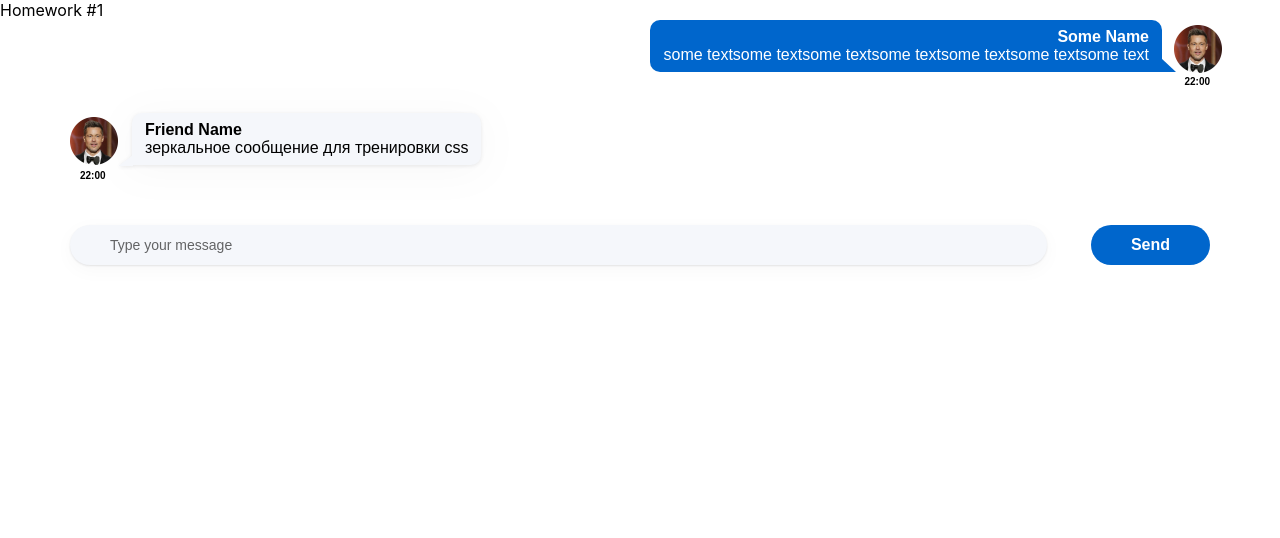
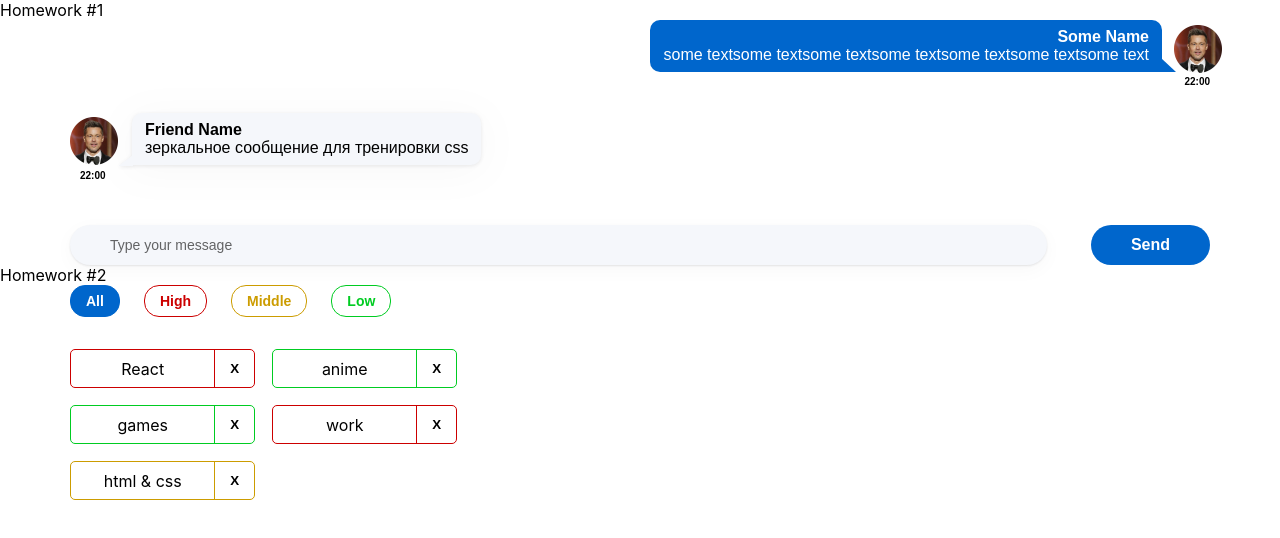
Before and after one commit to VladSkij/Homework-second_sprint, a React (Create React App) app: page / in a window 1280 px wide. Shown: the top 538 px of the page. Built offline with nearby package versions, Linux system fonts and the light colour scheme.

Commit message:
Sprint_2 Homework_1

```diff
--- a/src/s1-main/App.tsx
+++ b/src/s1-main/App.tsx
@@ -1,20 +1,21 @@
 import React from 'react'
 import s from './App.module.css'
 import HW1 from '../s2-homeworks/hw01/HW1'
+import HW2 from "../s2-homeworks/hw02/HW2";
 
 function App() {
     return (
         <div className={s.App}>
             <HW1/>
             {/*раскомментировать по ходу выполнения*/}
-            {/*<HW2/>*/}
+            <HW2/>
             {/*<HW3/>*/}
             {/*<HW4/>*/}
 
             {/*при выполнении дз 5 и более - закомментировать здесь дз 1-4, так как они есть внутри дз 5*/}
             {/*<HW5/>*/}
         </div>
-    )
+    );
 }
 
 export default App
--- a/src/s2-homeworks/hw02/HW2.tsx
+++ b/src/s2-homeworks/hw02/HW2.tsx
@@ -17,16 +17,16 @@ import s2 from '../../s1-main/App.module.css'
 * */
 
 // types
-export type AffairPriorityType = any // need to fix any
+export type AffairPriorityType = "high"|"low"|"middle"// need to fix any
 export type AffairType = {
-    _id: any // need to fix any
-    name: any // need to fix any
+    _id: number // need to fix any
+    name: string // need to fix any
     priority: AffairPriorityType
 }
 export type FilterType = 'all' | AffairPriorityType
 
 // constants
-const defaultAffairs: any = [ // need to fix any
+const defaultAffairs: AffairType[] = [ // need to fix any
     {_id: 1, name: 'React', priority: 'high'}, // студенты могут изменить содержимое name и количество элементов в массиве, ...priority не менять!
     {_id: 2, name: 'anime', priority: 'low'},
     {_id: 3, name: 'games', priority: 'low'},
@@ -35,23 +35,24 @@ const defaultAffairs: any = [ // need to fix any
 ]
 
 // pure helper functions
-export const filterAffairs = (affairs: any, filter: any): any => { // need to fix any
+export const filterAffairs = (affairs: AffairType[], filter: FilterType): AffairType[] => { // need to fix any
+    if(filter==="all")return affairs
+    return affairs.filter(a=>a.priority===filter) // need to fix
+}
+export const deleteAffair = (affairs: AffairType[], _id: AffairType["_id"]): any => { // need to fix any
 
-
-    return affairs // need to fix
-}
-export const deleteAffair = (affairs: any, _id: any): any => { // need to fix any
-
-    return affairs // need to fix
+    return affairs.filter(a=> a._id!==_id) // need to fix
 }
 
 function HW2() {
-    const [affairs, setAffairs] = useState<any>(defaultAffairs) // need to fix any
+    const [affairs, setAffairs] = useState<AffairType[]>(defaultAffairs) // need to fix any
     const [filter, setFilter] = useState<FilterType>('all')
 
     const filteredAffairs = filterAffairs(affairs, filter)
-    const deleteAffairCallback = (_id: any) => { // need to fix any
+    const deleteAffairCallback = (_id: AffairType["_id"]) => { // need to fix any
         // need to fix
+       const nextState =  deleteAffair(affairs, _id)
+        setAffairs(nextState)
     }
 
     return (
--- a/src/s2-homeworks/hw02/affairs/Affairs.tsx
+++ b/src/s2-homeworks/hw02/affairs/Affairs.tsx
@@ -4,24 +4,28 @@ import {AffairType, FilterType} from '../HW2'
 import s from './Affairs.module.css'
 
 type AffairsPropsType = {
-    data: any // need to fix any
-    setFilter: any
-    deleteAffairCallback: any
+    data: AffairType[] // need to fix any
+    setFilter: (f: FilterType) => void
+    deleteAffairCallback: (_id: AffairType["_id"]) =>void
     filter: FilterType
 }
 
 function Affairs(props: AffairsPropsType) {
     const setAll = () => {
         // need to fix
+        props.setFilter("all")
     }
     const setHigh = () => {
         // need to fix
+        props.setFilter("high")
     }
     const setMiddle = () => {
         // need to fix
+        props.setFilter("middle")
     }
     const setLow = () => {
         // need to fix
+        props.setFilter("low")
     }
 
     const cnAll = s.button + ' ' + s.all + (props.filter === 'all' ? ' ' + s.active : '')
--- a/src/s2-homeworks/hw02/affairs/affair/Affair.tsx
+++ b/src/s2-homeworks/hw02/affairs/affair/Affair.tsx
@@ -6,12 +6,13 @@ import s2 from '../Affairs.module.css'
 type AffairPropsType = {
     // key не нужно типизировать
     affair: AffairType
-    deleteAffairCallback: any // need to fix any
+    deleteAffairCallback: (_id: AffairType["_id"]) =>void// need to fix any
 }
 
 function Affair(props: AffairPropsType) {
     const deleteCallback = () => {
         // need to fix
+        props.deleteAffairCallback(props.affair._id)
     }
 
     const nameClass = s.name + ' ' + s2[props.affair.priority]
@@ -26,7 +27,7 @@ function Affair(props: AffairPropsType) {
             <div id={'hw2-name-' + props.affair._id} className={nameClass}>
                 {/*создаёт студент*/}
 
-                {/**/}
+                {props.affair.name}
             </div>
             <div id={'hw2-priority-' + props.affair._id} hidden>
                 {props.affair.priority}
@@ -35,6 +36,7 @@ function Affair(props: AffairPropsType) {
             <button
                 id={'hw2-button-delete-' + props.affair._id}
                 className={buttonClass}
+                onClick={deleteCallback}
                 // need to fix
 
             >
```
Lines whose indentation alone changed are shown as unchanged.
